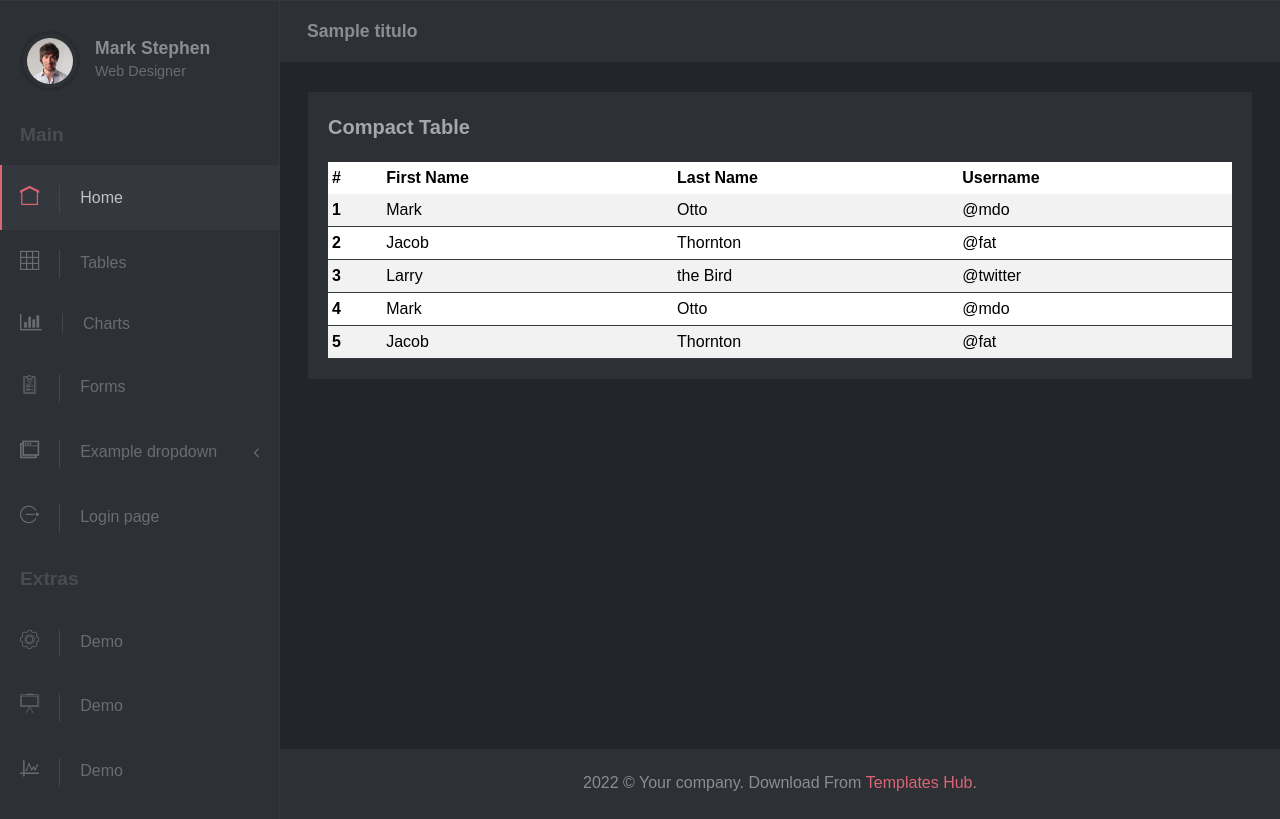
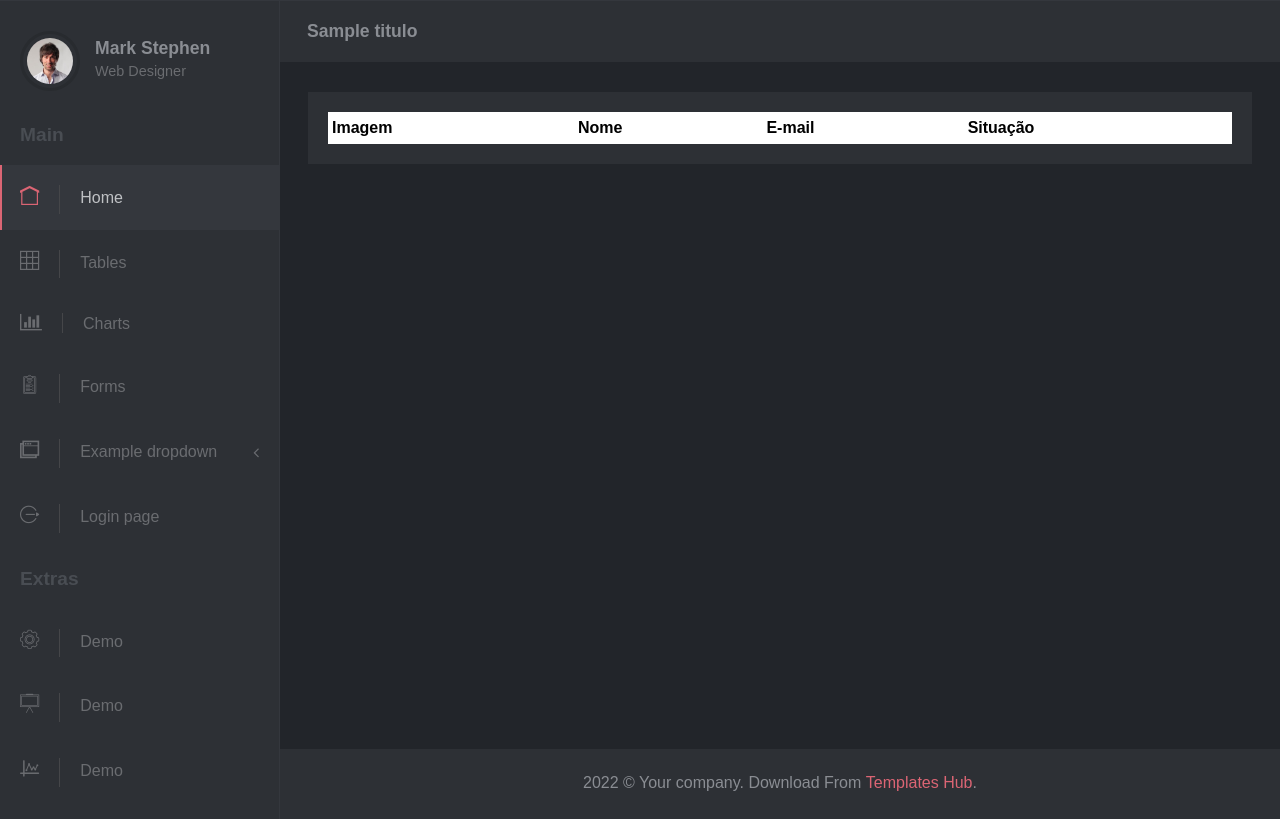
Before and after one commit to alxmath/ordem, a CodeIgniter 4 app: template app/Views/Usuarios/index.php in a window 1280 px wide. Shown: the part 356-1175 px from the top of the page. Run offline with PHP 8.4 and a stand-in for CodeIgniter, Linux system fonts and the light colour scheme; the template is opened without the code that fills it: most values are stand-ins (such as "Sample title", 1, 10 or a date in 2020); lists and menus that the app fills with data are empty; some libraries are stand-ins or nearby versions; some web fonts are replaced.

Commit message:
Preparado para usar datatable na view de usuarios

```diff
--- a/app/Views/Usuarios/index.php
+++ b/app/Views/Usuarios/index.php
@@ -5,56 +5,23 @@
 <?= $this->endsection() ?>
 
 <?= $this->section('estilos') ?>
-<!-- Aqui coloco os estilos da view -->
+<link rel="stylesheet" type="text/css" href="https://cdn.datatables.net/v/bs4/dt-1.12.1/r-2.3.0/datatables.min.css" />
 <?= $this->endsection() ?>
 
 <?= $this->section('conteudo') ?>
 <div class="row">
   <div class="col-lg-12">
     <div class="block">
-      <div class="title"><strong>Compact Table</strong></div>
       <div class="table-responsive">
-        <table class="table table-striped table-sm">
+        <table id='ajaxTable' class="table table-striped table-sm" style='width:100%;'>
           <thead>
             <tr>
-              <th>#</th>
-              <th>First Name</th>
-              <th>Last Name</th>
-              <th>Username</th>
+              <th>Imagem</th>
+              <th>Nome</th>
+              <th>E-mail</th>
+              <th>Situação</th>
             </tr>
           </thead>
-          <tbody>
-            <tr>
-              <th scope="row">1</th>
-              <td>Mark</td>
-              <td>Otto</td>
-              <td>@mdo</td>
-            </tr>
-            <tr>
-              <th scope="row">2</th>
-              <td>Jacob</td>
-              <td>Thornton</td>
-              <td>@fat</td>
-            </tr>
-            <tr>
-              <th scope="row">3</th>
-              <td>Larry</td>
-              <td>the Bird</td>
-              <td>@twitter </td>
-            </tr>
-            <tr>
-              <th scope="row">4</th>
-              <td>Mark</td>
-              <td>Otto</td>
-              <td>@mdo</td>
-            </tr>
-            <tr>
-              <th scope="row">5</th>
-              <td>Jacob</td>
-              <td>Thornton</td>
-              <td>@fat</td>
-            </tr>
-          </tbody>
         </table>
       </div>
     </div>
@@ -63,5 +30,5 @@
 <?= $this->endsection() ?>
 
 <?= $this->section('scripts') ?>
-<!-- Aqui coloco os scripts da view -->
+<script type="text/javascript" src="https://cdn.datatables.net/v/bs4/dt-1.12.1/r-2.3.0/datatables.min.js"></script>
 <?= $this->endsection() ?>
```
